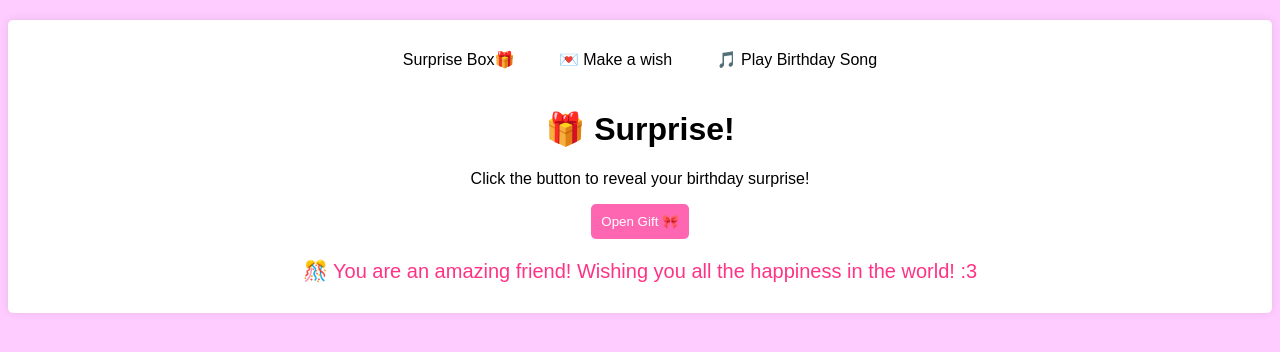
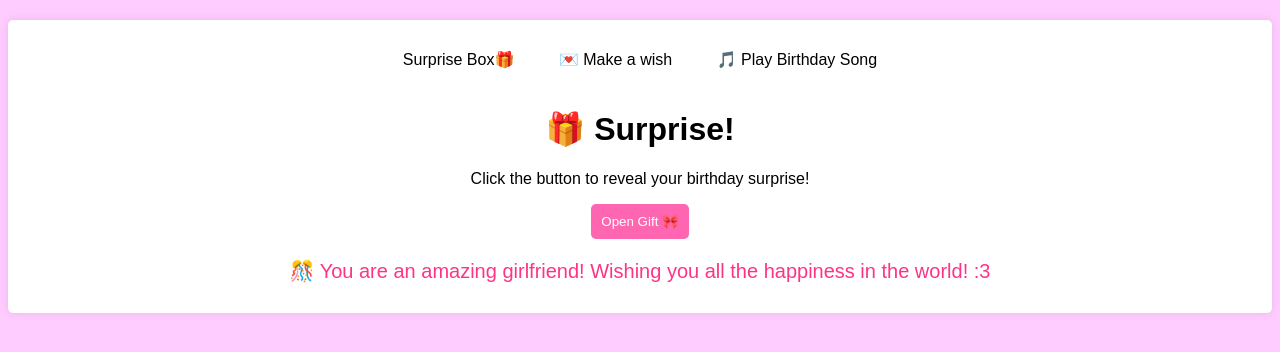
Before and after one commit to Crezzo/Marcy, a plain HTML site: page suprise.html in a window 1280 px wide. Both pictures are taken after a click on the button "Open Gift 🎀". Drawn offline with Linux system fonts and the light colour scheme.

Commit message:
suprise.html

```diff
--- a/suprise.html
+++ b/suprise.html
@@ -54,7 +54,7 @@
     <h1>🎁 Surprise!</h1>
     <p>Click the button to reveal your birthday surprise!</p>
     <button onclick="showSurprise()">Open Gift 🎀</button>
-    <p id="surprise-message" style="display: none; font-size: 20px; color: #ff3385;">🎊 You are an amazing friend! Wishing you all the happiness in the world! :3</p>
+    <p id="surprise-message" style="display: none; font-size: 20px; color: #ff3385;">🎊 You are an amazing girlfriend! Wishing you all the happiness in the world! :3</p>
 
     <script>
         function showSurprise() {
```
